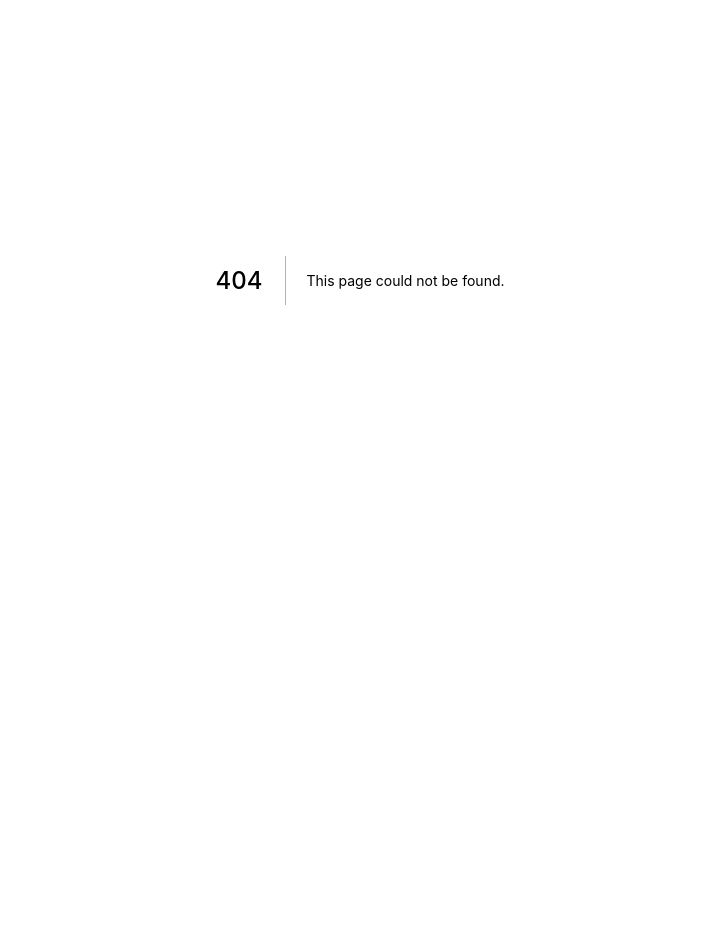
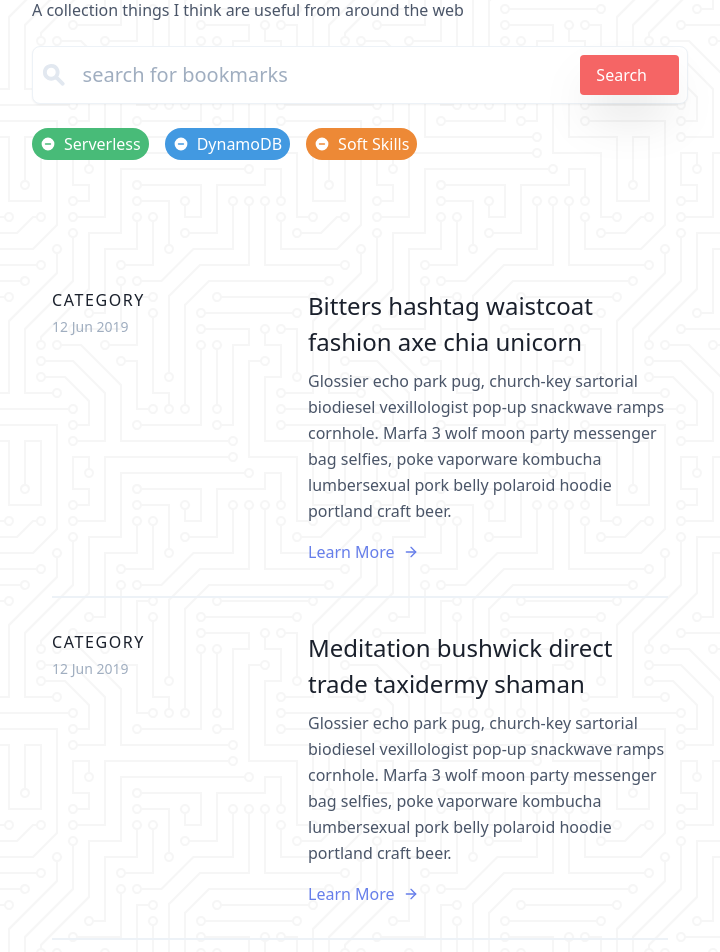
Before and after one commit to Ankcorn/me, a Next.js app: page /bookmarks in a window 1280 px wide. Before the commit this address had no page. Shown: the part 120-1072 px from the top of the page, without its empty margins (280-1000 px from the left). Before the commit the page ends 800 px from the top, so only its background shows below. Built offline with nearby package versions, Linux system fonts and the light colour scheme.

Commit message:
start work on bookmarks

```diff
--- /dev/null
+++ b/pages/bookmarks.js
@@ -0,0 +1,139 @@
+import { useState } from 'react';
+
+const Search = () => (
+  <>
+    <div className="flex flex-col space-y-2 sm:hidden">
+      <div className="bg-white rounded-lg flex items-center p-2 shadow-sm border border-gray-200">
+        <svg className="w-8 mr-auto stroke-current text-gray-300" viewBox="0 0 20 20"><path d="M8 4a4 4 0 100 8 4 4 0 000-8zM2 8a6 6 0 1110.89 3.476l4.817 4.817a1 1 0 01-1.414 1.414l-4.816-4.816A6 6 0 012 8z" clipRule="evenodd" fillRule="evenodd"></path></svg>
+        <input placeholder="search for bookmarks" className="w-full pl-4 text-xl outline-none focus:outline-none bg-transparent" />
+      </div>
+      <button className="flex items-center mt-auto text-white bg-red-500 border-0 py-2 px-4 focus:outline-none hover:bg-red-600 rounded">
+        Search
+            <svg fill="none" stroke="currentColor" strokeLinecap="round" strokeLinejoin="round" strokeWidth="2" className="w-4 h-4 ml-auto" viewBox="0 0 24 24">
+          <path d="M5 12h14M12 5l7 7-7 7"></path>
+        </svg>
+      </button>
+    </div>
+    <div className="bg-white hidden sm:flex rounded-lg items-center p-2 shadow-sm border border-gray-200">
+      <svg fill="currentColor" className="w-8 mr-auto stroke-current text-gray-300" viewBox="0 0 20 20"><path d="M8 4a4 4 0 100 8 4 4 0 000-8zM2 8a6 6 0 1110.89 3.476l4.817 4.817a1 1 0 01-1.414 1.414l-4.816-4.816A6 6 0 012 8z" clipRule="evenodd" fillRule="evenodd"></path></svg>
+      <input placeholder="search for bookmarks" className="w-full pl-4 text-xl outline-none focus:outline-none bg-transparent text-gray-700" />
+      <button className="flex items-center mt-auto text-white bg-red-500 border-0 py-2 px-4 focus:outline-none hover:bg-red-600 rounded shadow-2xl">
+        Search
+            <svg fill="none" strokeLinecap="round" strokeLinejoin="round" strokeWidth="2" className="w-4 h-4 ml-auto" viewBox="0 0 24 24">
+          <path d="M5 12h14M12 5l7 7-7 7"></path>
+        </svg>
+      </button>
+    </div>
+  </>
+)
+
+const FilterChip = ({ text, color, active, onClick }) => {
+  const chipColors = {
+    green: {
+      base: 'bg-green-500',
+      hover: 'bg-green-600'
+    },
+    orange: {
+      base: 'bg-orange-500',
+      hover: 'bg-orange-600'
+    },
+    blue: {
+      base: 'bg-blue-500',
+      hover: 'bg-blue-600'
+    }
+  }
+
+  return (
+    <button onClick={onClick} className={ `${active ? chipColors[color].base : 'bg-gray-900'} flex items-center px-2 py-1 rounded-full text-white focus:outline-none hover:${active ? chipColors[color].hover : 'bg-gray-900'} space-x-2 mb-2 mr-4`}>
+      {active ? <svg className="w-4 fill-current text-white" viewBox="0 0 20 20">
+        <path d="M10 18a8 8 0 100-16 8 8 0 000 16zM7 9a1 1 0 000 2h6a1 1 0 100-2H7z" clipRule="evenodd" fillRule="evenodd"></path>
+      </svg> :
+      <svg className="w-4 fill-current text-white"  viewBox="0 0 20 20">
+        <path d="M10 18a8 8 0 100-16 8 8 0 000 16zm1-11a1 1 0 10-2 0v2H7a1 1 0 100 2h2v2a1 1 0 102 0v-2h2a1 1 0 100-2h-2V7z" clipRule="evenodd" fillRule="evenodd"></path>
+        </svg>}
+      <span>{text}</span>
+    </button>
+  )
+}
+
+function Bookmarks() {
+  const [topics, setTopics] = useState([
+     { text: 'Serverless', color: 'green', active: true },
+     { text: 'DynamoDB', color: 'blue', active: true },
+     { text: 'Soft Skills', color: 'orange', active: true }
+  ]);
+
+  return (
+    <div className="flex w-screen justify-center p-8">
+      <div className="max-w-xs sm:max-w-2xl space-y-6 p-2 container">
+        <h1 className="text-4xl font-black tracking-wider uppercase text-gray-900">Bookmarks</h1>
+        <p className="text-gray-700">A collection things I think are useful from around the web</p>
+        <Search />
+        <section className="flex flex-wrap">
+          {topics.map(({ text, color, active}, index) => <FilterChip
+            text={text}
+            color={color}
+            active={active}
+            onClick={() => setTopics(topics.map((topic, i) => index === i ? ({...topic, active: !topic.active}) : topic))}
+          />)}
+        </section>
+        <section class="text-gray-700 body-font overflow-hidden">
+  <div class="container px-5 py-24 mx-auto">
+    <div class="-my-8">
+      <div class="py-8 flex flex-wrap md:flex-no-wrap">
+        <div class="md:w-64 md:mb-0 mb-6 flex-shrink-0 flex flex-col">
+          <span class="tracking-widest font-medium title-font text-gray-900">CATEGORY</span>
+          <span class="mt-1 text-gray-500 text-sm">12 Jun 2019</span>
+        </div>
+        <div class="md:flex-grow">
+          <h2 class="text-2xl font-medium text-gray-900 title-font mb-2">Bitters hashtag waistcoat fashion axe chia unicorn</h2>
+          <p class="leading-relaxed">Glossier echo park pug, church-key sartorial biodiesel vexillologist pop-up snackwave ramps cornhole. Marfa 3 wolf moon party messenger bag selfies, poke vaporware kombucha lumbersexual pork belly polaroid hoodie portland craft beer.</p>
+          <a class="text-indigo-500 inline-flex items-center mt-4">Learn More
+            <svg class="w-4 h-4 ml-2" viewBox="0 0 24 24" stroke="currentColor" stroke-width="2" fill="none" stroke-linecap="round" stroke-linejoin="round">
+              <path d="M5 12h14"></path>
+              <path d="M12 5l7 7-7 7"></path>
+            </svg>
+          </a>
+        </div>
+      </div>
+      <div class="py-8 flex border-t-2 border-gray-200 flex-wrap md:flex-no-wrap">
+        <div class="md:w-64 md:mb-0 mb-6 flex-shrink-0 flex flex-col">
+          <span class="tracking-widest font-medium title-font text-gray-900">CATEGORY</span>
+          <span class="mt-1 text-gray-500 text-sm">12 Jun 2019</span>
+        </div>
+        <div class="md:flex-grow">
+          <h2 class="text-2xl font-medium text-gray-900 title-font mb-2">Meditation bushwick direct trade taxidermy shaman</h2>
+          <p class="leading-relaxed">Glossier echo park pug, church-key sartorial biodiesel vexillologist pop-up snackwave ramps cornhole. Marfa 3 wolf moon party messenger bag selfies, poke vaporware kombucha lumbersexual pork belly polaroid hoodie portland craft beer.</p>
+          <a class="text-indigo-500 inline-flex items-center mt-4">Learn More
+            <svg class="w-4 h-4 ml-2" viewBox="0 0 24 24" stroke="currentColor" stroke-width="2" fill="none" stroke-linecap="round" stroke-linejoin="round">
+              <path d="M5 12h14"></path>
+              <path d="M12 5l7 7-7 7"></path>
+            </svg>
+          </a>
+        </div>
+      </div>
+      <div class="py-8 flex border-t-2 border-gray-200 flex-wrap md:flex-no-wrap">
+        <div class="md:w-64 md:mb-0 mb-6 flex-shrink-0 flex flex-col">
+          <span class="tracking-widest font-medium title-font text-gray-900">CATEGORY</span>
+          <span class="mt-1 text-gray-500 text-sm">12 Jun 2019</span>
+        </div>
+        <div class="md:flex-grow">
+          <h2 class="text-2xl font-medium text-gray-900 title-font mb-2">Woke master cleanse drinking vinegar salvia</h2>
+          <p class="leading-relaxed">Glossier echo park pug, church-key sartorial biodiesel vexillologist pop-up snackwave ramps cornhole. Marfa 3 wolf moon party messenger bag selfies, poke vaporware kombucha lumbersexual pork belly polaroid hoodie portland craft beer.</p>
+          <a class="text-indigo-500 inline-flex items-center mt-4">Learn More
+            <svg class="w-4 h-4 ml-2" viewBox="0 0 24 24" stroke="currentColor" stroke-width="2" fill="none" stroke-linecap="round" stroke-linejoin="round">
+              <path d="M5 12h14"></path>
+              <path d="M12 5l7 7-7 7"></path>
+            </svg>
+          </a>
+        </div>
+      </div>
+    </div>
+  </div>
+</section>
+      </div>
+    </div>
+  )
+}
+
+export default Bookmarks;
--- a/pages/index.js
+++ b/pages/index.js
@@ -1,8 +1,7 @@
 export default () => (
-  <div className="flex w-screen justify-center p-16">
-    <div className="max-w-xs sm:max-w-2xl space-y-6 p-6">
+  <div className="flex w-screen text-gray-900 justify-center p-16">
+    <div className="max-w-xs sm:max-w-2xl space-y-6 p-6 container">
       <svg xmlns="http://www.w3.org/2000/svg" viewBox="0 0 774 545.47" className="w-32">
-        <title>Thomas Ankcorn LOGO</title>
         <g class="cls-1">
           <g id="Layer_1" data-name="Layer 1">
             <ellipse class="cls-2" cx="387" cy="282.16" rx="249.81" ry="248.56"></ellipse>
@@ -46,8 +45,8 @@ export default () => (
       <p className="text-lg font-small">
         I currently work at <a href="https://near.st" className="underline--magical">NearSt</a> building a data platform to help high street shops sell more locally.
       </p>
-      <a className="bg-black rounded-lg py-3 px-5 my-2 text-white flex space-x-3 w-40" href="https://twitter.com/thomasankcorn">
-        <svg xmlns="http://www.w3.org/2000/svg" width="24" height="24" viewBox="0 0 24 24" fill="none" stroke="currentColor" stroke-width="2" strokeWidth="round" stroke-linejoin="round" className="feather feather-twitter"><path d="M23 3a10.9 10.9 0 0 1-3.14 1.53 4.48 4.48 0 0 0-7.86 3v1A10.66 10.66 0 0 1 3 4s-4 9 5 13a11.64 11.64 0 0 1-7 2c9 5 20 0 20-11.5a4.5 4.5 0 0 0-.08-.83A7.72 7.72 0 0 0 23 3z"></path></svg>
+      <a className="bg-gray-900 rounded-lg py-3 px-5 my-2 text-white flex space-x-3 w-40" href="https://twitter.com/thomasankcorn">
+        <svg xmlns="http://www.w3.org/2000/svg" width="24" height="24" viewBox="0 0 24 24" fill="none" stroke="currentColor" strokeWidth="2" strokeLineJoin="round" className="feather feather-twitter"><path d="M23 3a10.9 10.9 0 0 1-3.14 1.53 4.48 4.48 0 0 0-7.86 3v1A10.66 10.66 0 0 1 3 4s-4 9 5 13a11.64 11.64 0 0 1-7 2c9 5 20 0 20-11.5a4.5 4.5 0 0 0-.08-.83A7.72 7.72 0 0 0 23 3z"></path></svg>
         <span>Follow Me</span>
       </a>
     </div>
--- a/styles/index.css
+++ b/styles/index.css
@@ -10,19 +10,6 @@ body {
   font-family: Inter, system-ui, -apple-system, Segoe UI, Roboto, Ubuntu;
 }
 
-.underline--magical {
-  background-image: linear-gradient(120deg, black 0%, black 100%);
-  background-repeat: no-repeat;
-  background-size: 100% 0.1em;
-  background-position: 0 88%;
-  transition: background-size 0.25s ease-in;
-  padding: 1px;
-}
-
-.underline--magical:hover {
-  background-size: 100% 88%;
-  color: white;
-}
 
 
 .cls-1{isolation:isolate;}
```
